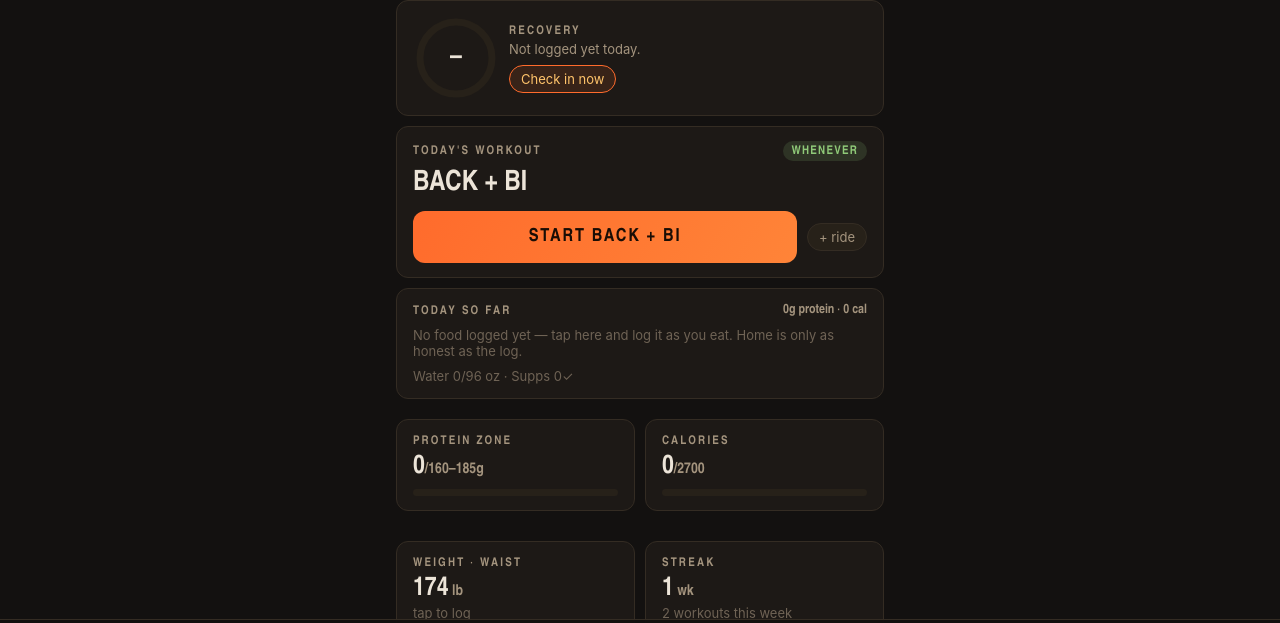
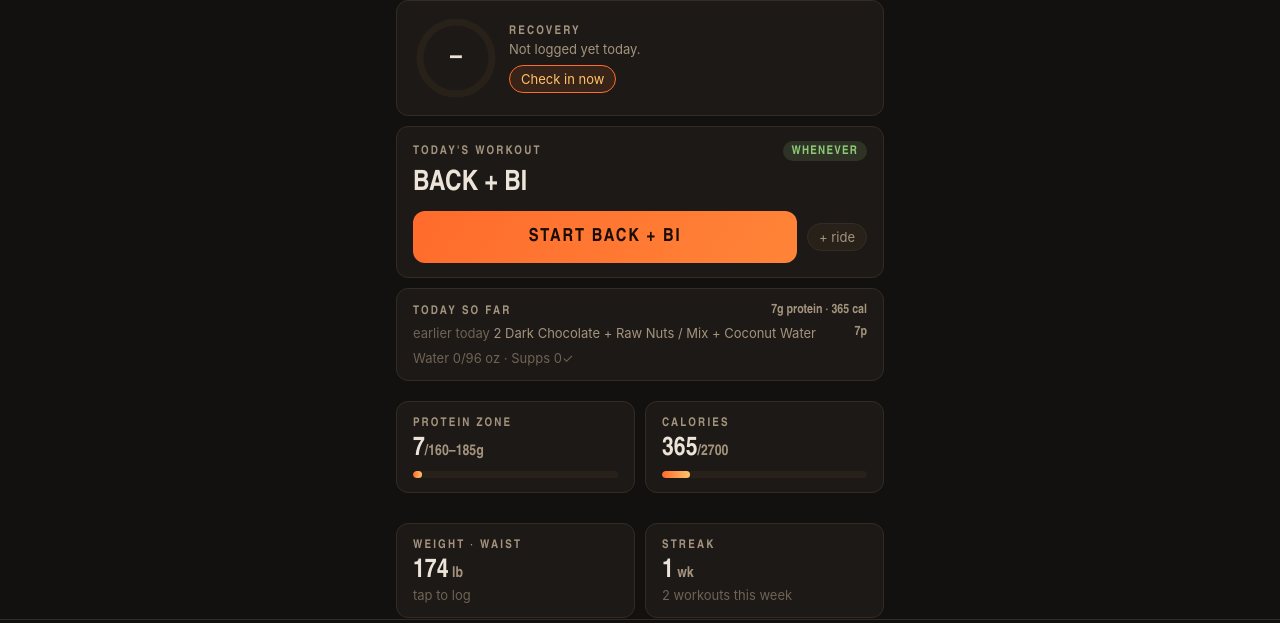
Before and after one commit to gleesonjeremy-source/forge, a plain HTML site: page index.html in a window 1280 px wide. Shown: the part 119-742 px from the top of the page. Drawn offline with Linux system fonts and the light colour scheme.

Commit message:
v0.5.2 — reseed the Jul 19 snack lost in the hosting move
Guarded: only lands on a still-empty day, so manual re-logs never double.

Co-Authored-By: Claude Fable 5 <noreply@anthropic.com>

```diff
--- a/index.html
+++ b/index.html
@@ -325,7 +325,7 @@ function preGym(){
 
 /* ---------- state ---------- */
 const KEY="forge.v1";
-const VERSION="0.5.1";
+const VERSION="0.5.2";
 let S;
 function fresh(){return {
   profile:{name:"Jeremy",proteinFloor:160,proteinTarget:185,calTarget:2700,waterTarget:96,plantTarget:4,goalLow:170,goalHigh:180,restSec:90,trainHour:15,trainDays:[2,3,4]},
@@ -351,6 +351,13 @@ function migrate(){
   // v0.5: "Walnuts / Nuts" renamed — keep saved plates pointing at the library
   for(const m of S.meals) for(const it of (m.items||[])) if(it.name==="Walnuts / Nuts") it.name="Raw Nuts / Mix";
   seedWeek();
+  // Jul 19 snack lost in the hosting move, reseeded from his own report —
+  // only onto a still-empty day so a manual re-log never gets doubled
+  if(!S.meta.seedSnack1907){ S.meta.seedSnack1907=1;
+    const l=S.log["2026-07-19"]=S.log["2026-07-19"]||{meals:[],water:0,supps:[]};
+    if(!l.meals.length) l.meals.push({name:"2 Dark Chocolate + Raw Nuts / Mix + Coconut Water",
+      p:7,c:29,f:25,cal:365,plants:0,fish:0,dcal:55,time:"earlier today",ts:Date.now()});
+  }
 }
 function isTrainDay(dow){ return (S.profile.trainDays||[2,3,4]).includes(dow); }
 /* Storage is belt-and-suspenders after the week the artifact sandbox ate:
```
